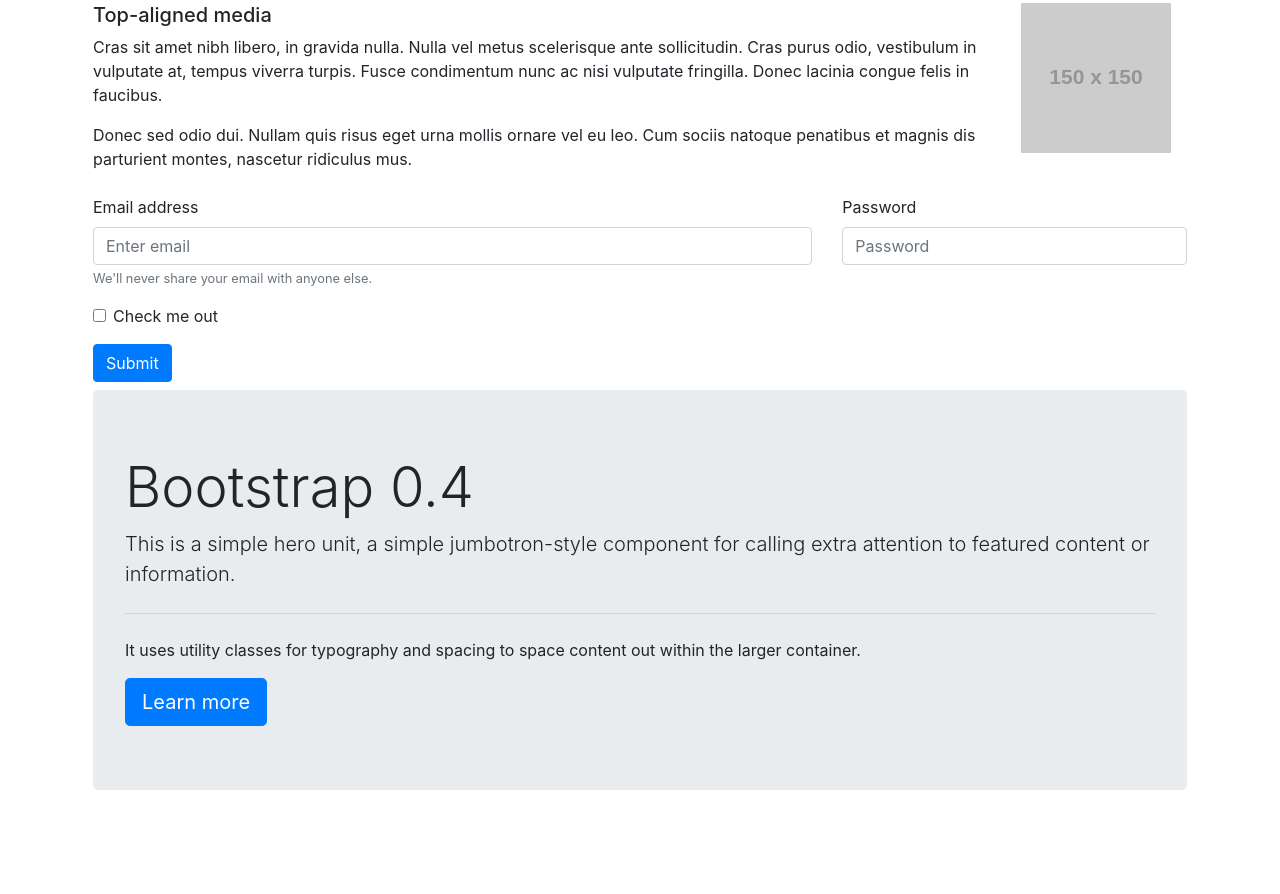
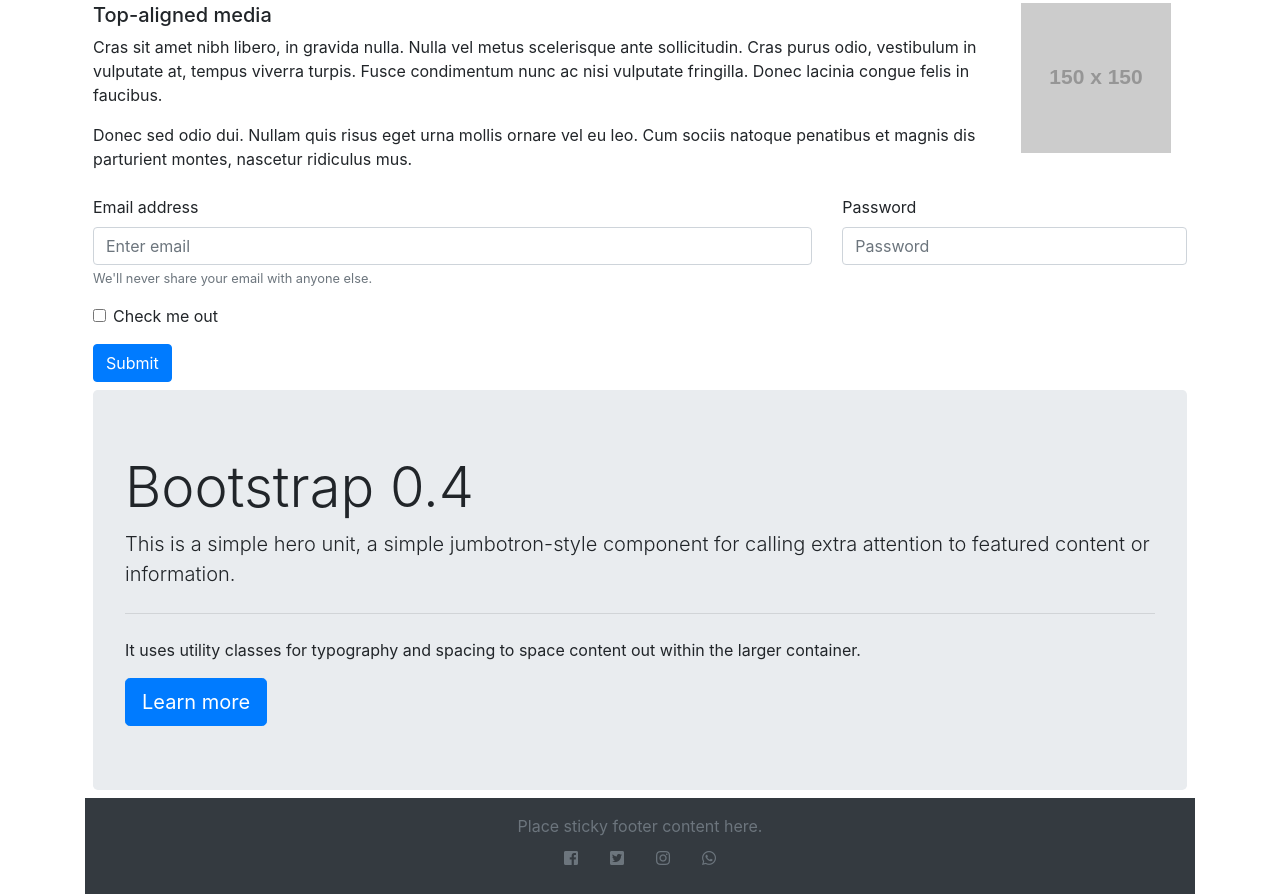
Before and after one commit to BrunoPortal/curso_bootstrap, a website: page curso_bootstrap/src/index.html in a window 1280 px wide. Shown: the part 1478-2372 px from the top of the page. Before the commit the page ends 2276 px from the top, so only its background shows below. Drawn offline with Linux system fonts and the light colour scheme; placeholder pictures from the web are drawn by us.

Commit message:
foi ok 2

```diff
--- a/curso_bootstrap/src/index.html
+++ b/curso_bootstrap/src/index.html
@@ -359,6 +359,48 @@
               <a class="btn btn-primary btn-lg" href="#" role="button">Learn more</a>
          </div>
 
+        <footer class="footer mt-auto py-3 bg-dark text-center">
+
+            <div>
+
+                <span class="text-muted">Place sticky footer content here.</span>
+
+            </div>
+
+            <div>
+
+                <ul class="nav justify-content-center">
+
+                    <li class="nav-item">
+
+                        <a class="nav-link text-secondary" href="#"><i class="fab fa-facebook-square"></i></a>
+
+                    </li>
+
+                    <li class="nav-item">
+
+                        <a class="nav-link text-secondary" href="#"><i class="fab fa-twitter-square"></i></a>
+
+                    </li>
+
+                    <li class="nav-item">
+
+                        <a class="nav-link text-secondary" href="#"><i class="fab fa-instagram"></i></a>
+
+                    </li>
+
+                    <li class="nav-item">
+
+                        <a class="nav-link text-secondary" href="#"><i class="fab fa-whatsapp"></i></a>
+
+                    </li>
+
+                </ul>
+
+            </div>
+
+        </footer>
+
     </div>
 
 
```
